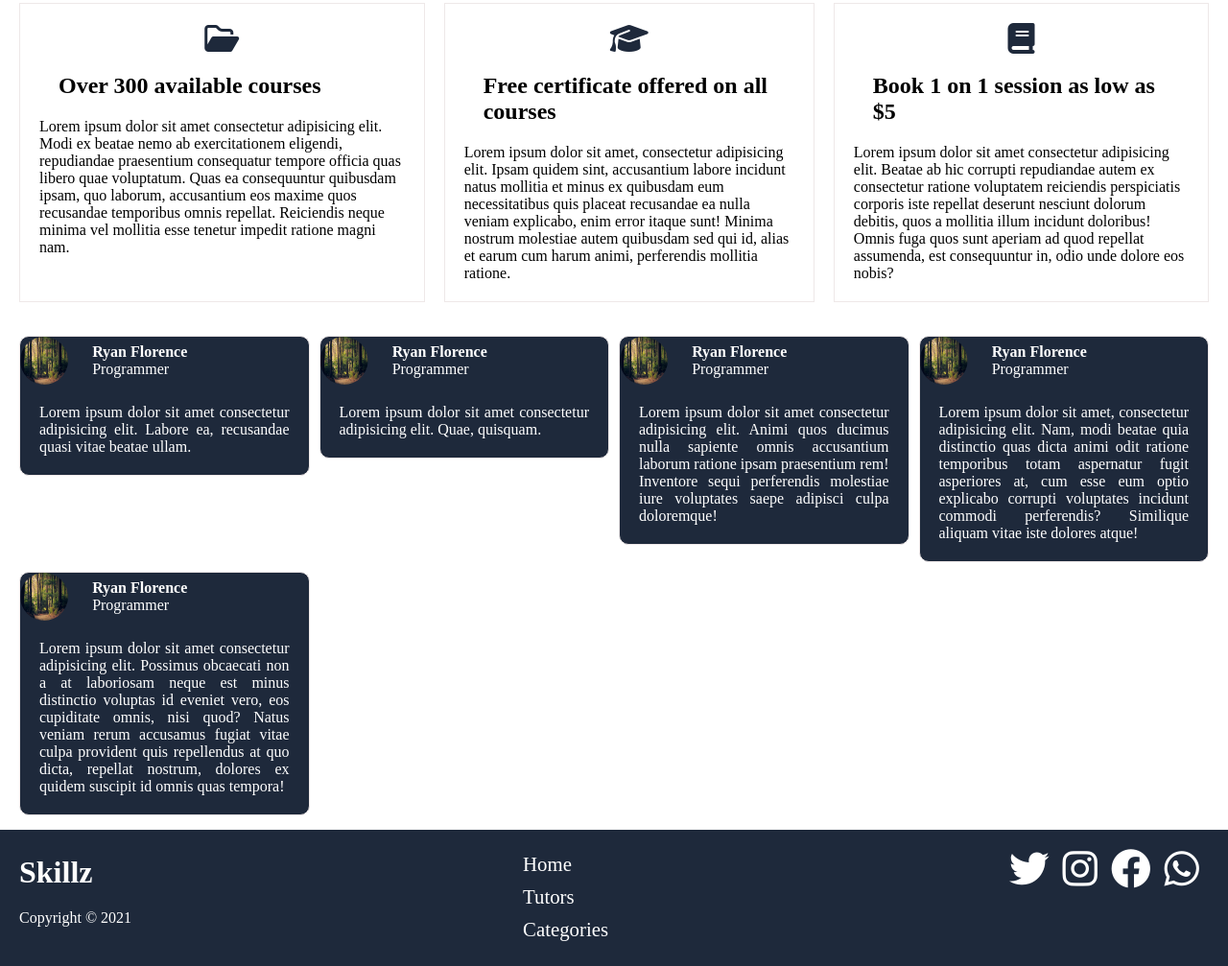
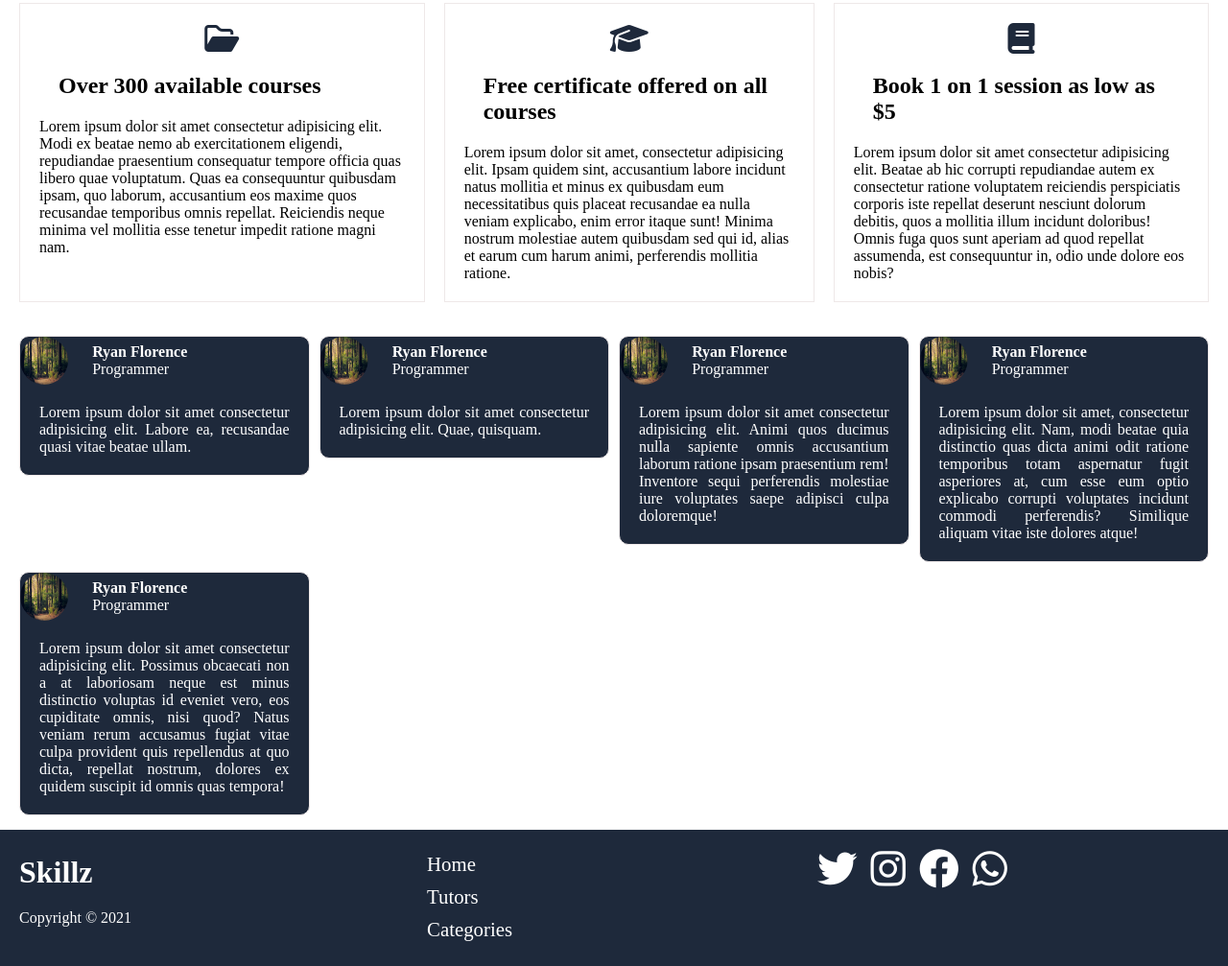
Before and after one commit to pdhakal906/sample-website-with-grid-and-flex, a plain HTML site: page index.html in a window 1280 px wide. Shown: the part 524-1531 px from the top of the page at 96% size. Drawn offline with Linux system fonts and the light colour scheme; a web font is replaced by a local one.

Commit message:
final commit

```diff
--- a/index.html
+++ b/index.html
@@ -210,6 +210,11 @@
 
     footer .profiles i {
       color: white;
+
+    }
+
+    footer .profiles {
+      margin-right: 200px;
     }
 
     .copyright {
```
